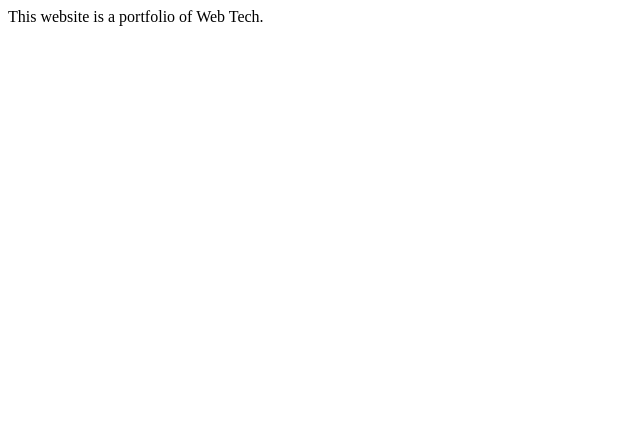
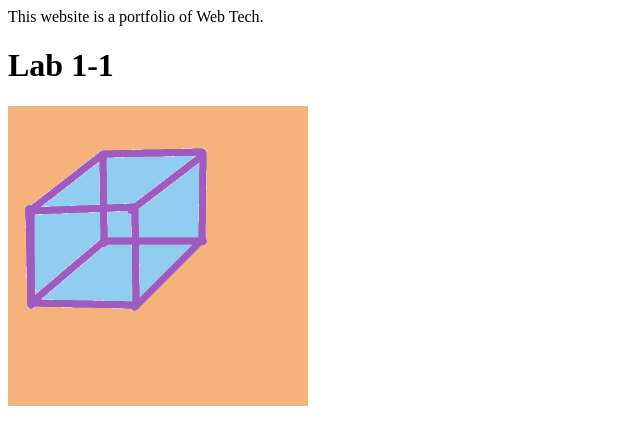
Before and after one commit to melat101/melat101.github.io, a plain HTML site: page index.html in a window 1280 px wide. Shown: the whole page, without its empty margins (0-640 px from the left). Drawn offline with Linux system fonts and the light colour scheme.

Commit message:
Adding files

```diff
--- a/index.html
+++ b/index.html
@@ -10,6 +10,11 @@
 
 <body>
     This website is a portfolio of Web Tech.
+
+    <h1>Lab 1-1</h1>
+    <p>
+    <img src="Images/1-1.gif">
+    </p>
 </body>
 
 </html>
```
Also changed, not shown: Images/1-1.gif (added).
